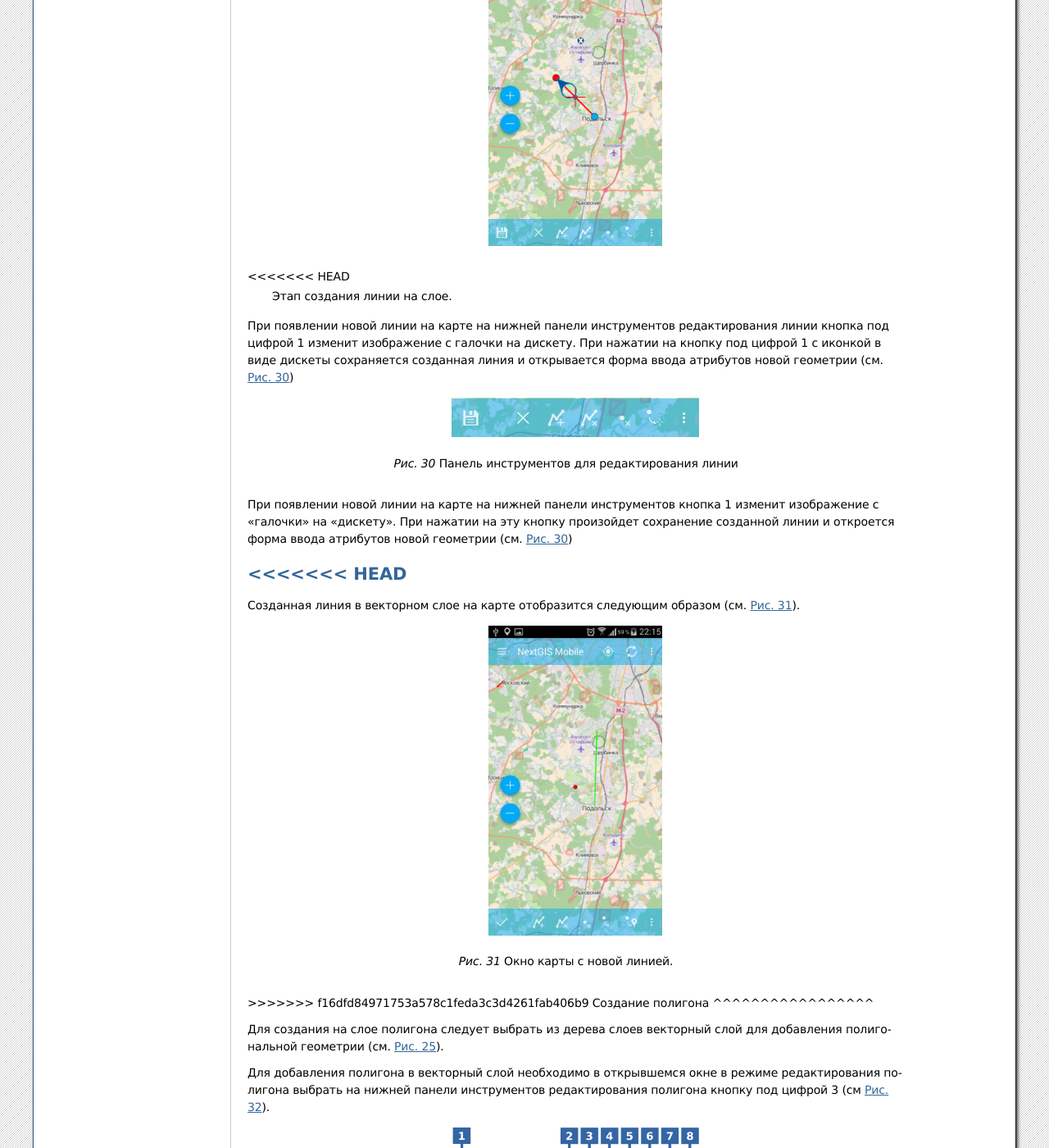
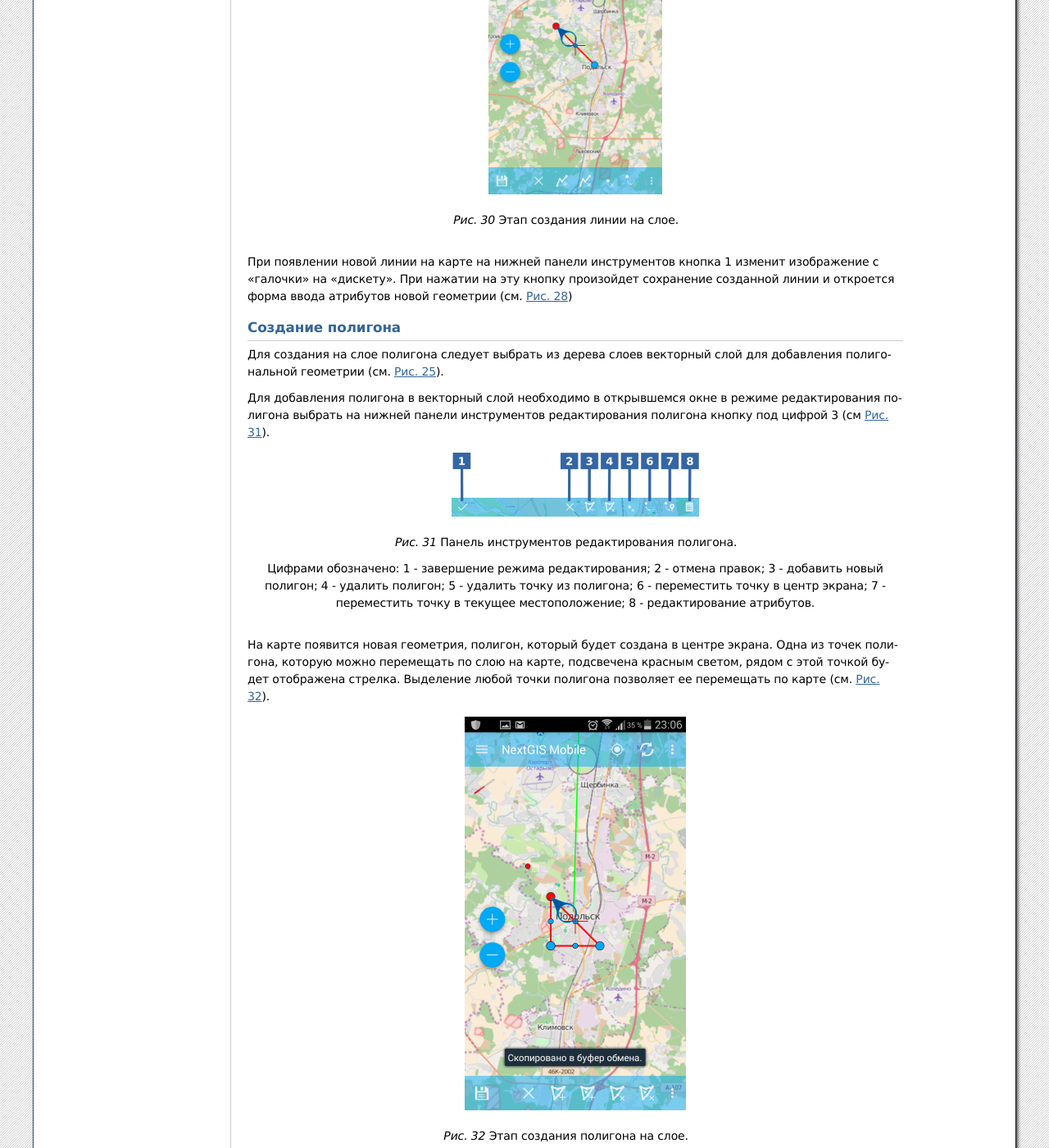
Before and after one commit to nextgis/docs_ngmobile, a Sphinx documentation site: the page built from source/editing.rst, in a window 1280 px wide and 1400 px high, scrolled down 3468 px. Shown: the whole window at 82% size. Built offline with Sphinx 7.4.7, drawn with Linux system fonts in a browser that asks for light colours; formulas are drawn with MathJax 3; some of the changed text lies outside the part shown.

Commit message:
Fix merger errors

```diff
--- a/source/editing.rst
+++ b/source/editing.rst
@@ -67,9 +67,9 @@
 
    Панель инструментов редактирования точки.
 
-Цифрами обозначено: 1 - завершение режима редактирования; 2 - отмена правок;
-3 - добавить новую точку; 4 - удалить точку; 5 - переместить точку в центр экрана;
-6 - переместить точку в текущее местоположение; 7 - редактирование атрибутов.
+   Цифрами обозначено: 1 - завершение режима редактирования; 2 - отмена правок;
+   3 - добавить новую точку; 4 - удалить точку; 5 - переместить точку в центр экрана;
+   6 - переместить точку в текущее местоположение; 7 - редактирование атрибутов.
 
 На карте появится новая точка, которая будет создана в центре
 экрана и подсвечена красным цветом, рядом с точкой будет отображена стрелка
@@ -97,16 +97,11 @@
 Создание линии
 ^^^^^^^^^^^^^^
 
-<<<<<<< HEAD
-Для добавления линии в векторный слой необходимо в открывшемся окне в режиме редактирования
-линии выбрать на нижней панели инструментов редактирования линии кнопку под цифрой 3 (см. :numref:`ngmobile_edit_line1_pic`.
-=======
 Для создания линии следует выбрать из дерева слоев векторный слой с типом
 геометрии - линия (см. :numref:`ngmobile_select_layer_dialogtch_pic`). После
 выбора слоя внизу экрана откроется панель инструментов редактирования.
 Для добавления линии необходимо выбрать на нижней панели инструментов кнопку под
 цифрой 3 (см. :numref:`ngmobile_edit_line1_pic`).
->>>>>>> f16dfd84971753a578c1feda3c3d4261fab406b9
 
 .. figure:: _static/ngmobile_edit_line.png
    :name: ngmobile_edit_line1_pic
@@ -129,40 +124,12 @@
    :align: center
    :height: 10cm
 
-<<<<<<< HEAD
    Этап создания линии на слое.
-
-При появлении новой линии на карте на нижней панели инструментов редактирования
-линии кнопка под цифрой 1 изменит изображение с галочки на дискету. При нажатии на
-кнопку под цифрой 1 с иконкой в виде дискеты сохраняется созданная линия и открывается
-форма ввода атрибутов новой геометрии (см. :numref:`ngmobile_lower_toolbar_lines_pic`)
-
-.. figure:: _static/lower_toolbar_lines.png
-   :name: ngmobile_lower_toolbar_lines_pic
-   :align: center
-   :width: 8cm
-
-   Панель инструментов для редактирования линии
-=======
-   Этап создания линии.
->>>>>>> f16dfd84971753a578c1feda3c3d4261fab406b9
 
 При появлении новой линии на карте на нижней панели инструментов кнопка 1 изменит
 изображение с "галочки" на "дискету". При нажатии на эту кнопку произойдет сохранение
-созданной линии и откроется форма ввода атрибутов новой геометрии (см. :numref:`ngmobile_lower_toolbar_lines_pic`)
+созданной линии и откроется форма ввода атрибутов новой геометрии (см. :numref:`ngmobile_input_form_attributes_pic`)
 
-<<<<<<< HEAD
-=======
-Созданная линия в векторном слое на карте отобразится следующим образом (см. :numref:`ngmobile_new_line_pic`).
-
-.. figure:: _static/new_line.png
-   :name: ngmobile_new_line_pic
-   :align: center
-   :height: 10cm
-
-   Окно карты с новой линией.
-
->>>>>>> f16dfd84971753a578c1feda3c3d4261fab406b9
 Создание полигона
 ^^^^^^^^^^^^^^^^^
 
@@ -203,7 +170,6 @@
 форма ввода атрибутов новой геометрии.
 Форма ввода атрибутов для нового полигона выглядит следующим образом (см. :numref:`ngmobile_input_form_attributes_pic`).
 
-<<<<<<< HEAD
 Создание линии или полигона обходом
 -----------------------------------
 
@@ -252,8 +218,6 @@
    2 сек. и более, минимальное расстояние для обновления 10 м и более)
    операционная система начинает фильтровать выбросы.
 
-=======
->>>>>>> f16dfd84971753a578c1feda3c3d4261fab406b9
 Создание мультиточки
 ^^^^^^^^^^^^^^^^^^^^
 
@@ -314,9 +278,9 @@
 
    Панель инструментов редактирования мультилинии.
 
-Цифрами обозначено: 1 - завершение режима редактирования; 2 - отмена правок;
-3 - добавить новую мультилинию; 4 - добавить линию; 5 - удалить мультилинию;
-6 - удалить линию; 7 - редактирование атрибутов.
+   Цифрами обозначено: 1 - завершение режима редактирования; 2 - отмена правок;
+   3 - добавить новую мультилинию; 4 - добавить линию; 5 - удалить мультилинию;
+   6 - удалить линию; 7 - редактирование атрибутов.
 
 Для создания на слое мультилинии следует выбрать из дерева слоев векторный слой для
 добавления линейной геометрии (см. :numref:`ngmobile_select_layer_dialogtch_pic`)
@@ -370,9 +334,9 @@
 
    Панель инструментов редактирования мультиполигона.
 
-Цифрами обозначено: 1 - завершение режима редактирования; 2 - добавить новый
-мультиполигон; 3 - добавить полигон; 4 - ?; 5 - удалить мультиполигон; 6 - удалить
-полигон; 7 - редактирование атрибутов.
+   Цифрами обозначено: 1 - завершение режима редактирования; 2 - добавить новый
+   мультиполигон; 3 - добавить полигон; 4 - ?; 5 - удалить мультиполигон; 6 - удалить
+   полигон; 7 - редактирование атрибутов.
 
 На карте появится новая геометрия, мультиполигон, который будет создана в центре
 экрана. Одна из точек мультиполигона, которую можно перемещать по слою на карте,
```
